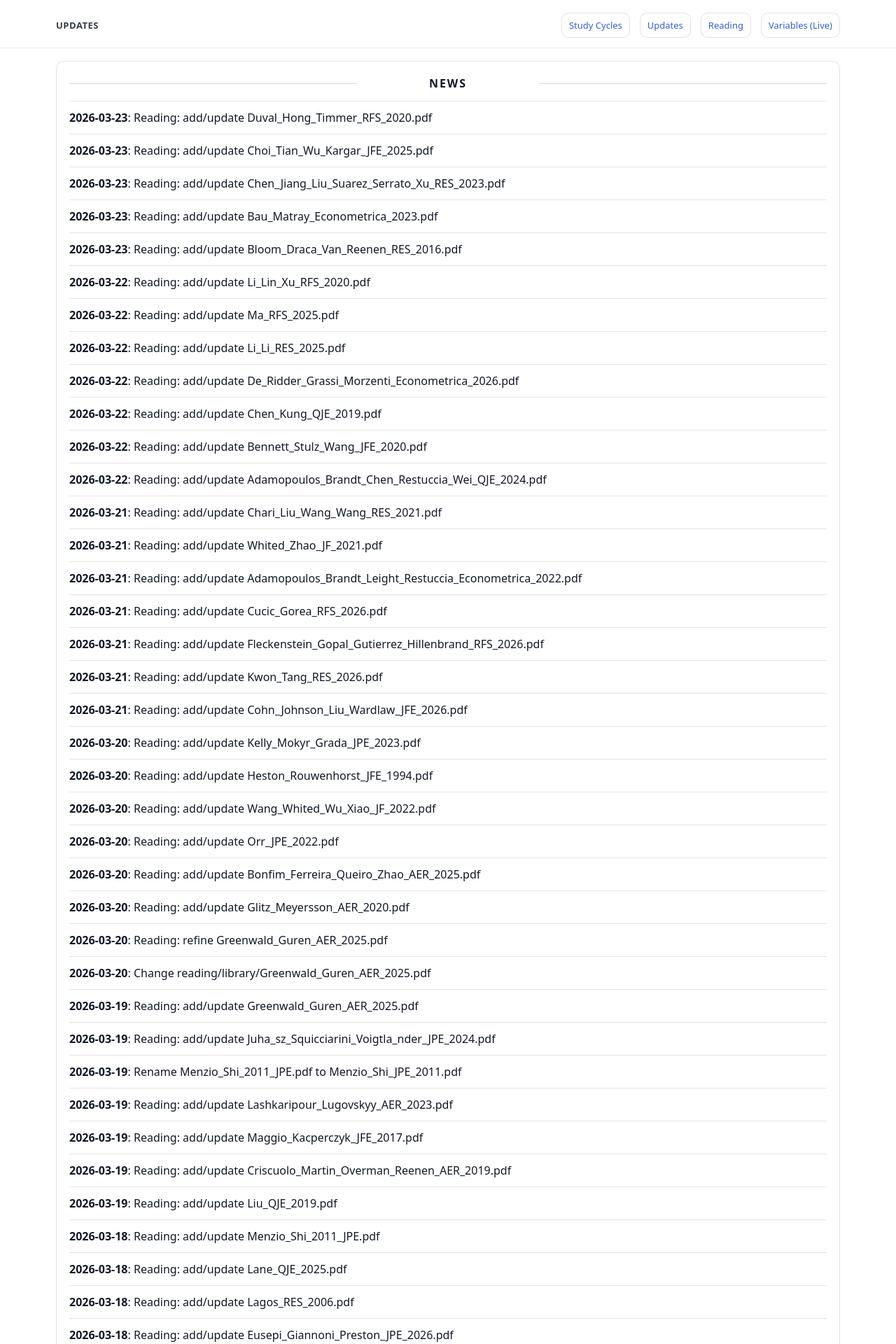
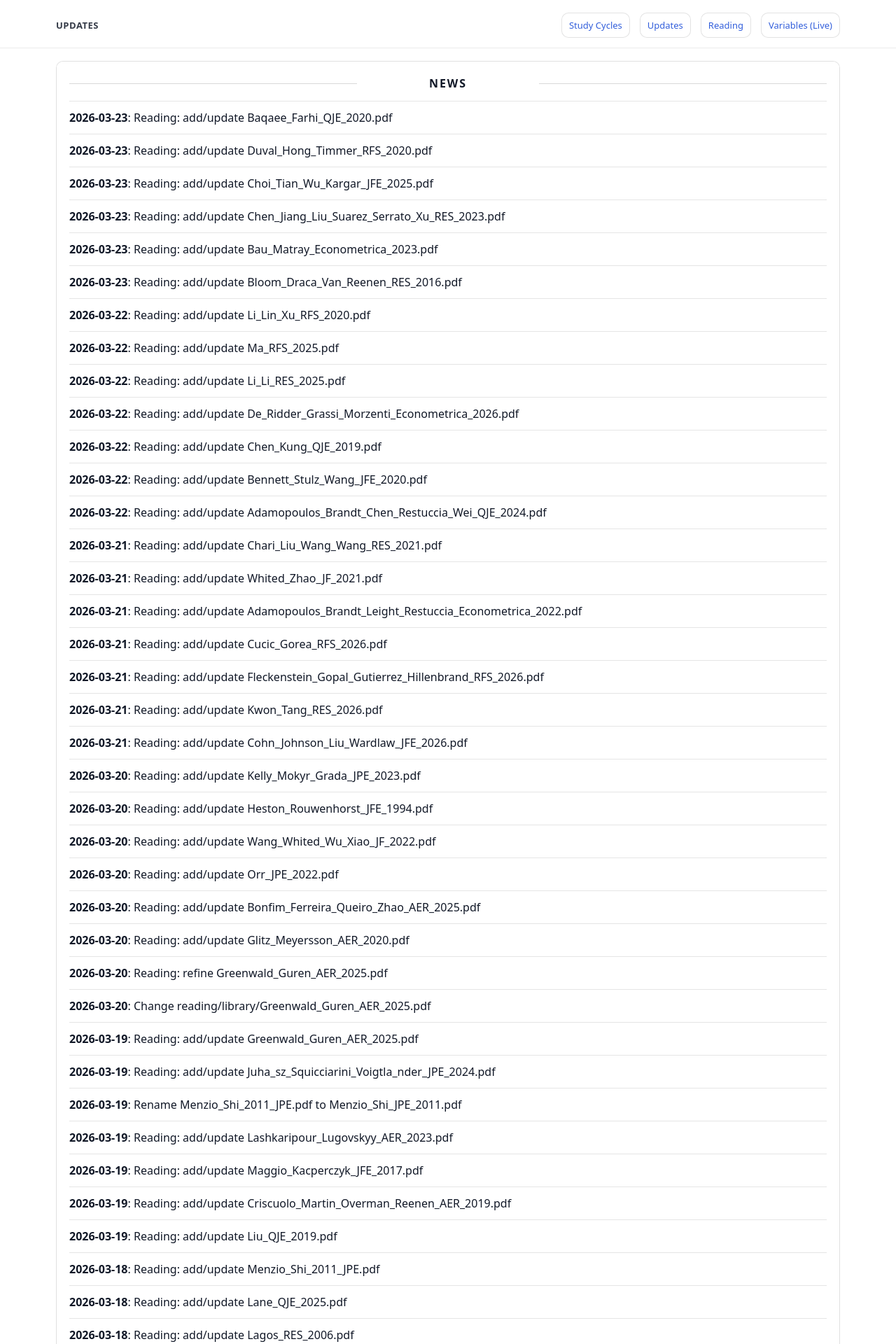
Before and after one commit to yaxinzn/study-archive, a Jekyll site: the page built from updates/index.md, in a window 1280 px wide. Shown: the top 1920 px of the page at 70% size. Built offline with Jekyll 4.4.1, drawn with Linux system fonts in a browser that asks for light colours; some of the changed text lies outside the part shown.

Commit message:
chore: update NEWS feed

```diff
--- a/_data/news.yml
+++ b/_data/news.yml
@@ -1,4 +1,7 @@
 # Auto-generated update history (sorted newest -> oldest). Do not edit manually.
+- ts: "1774265147"
+  date: "2026-03-23"
+  title: "Reading: add/update Baqaee_Farhi_QJE_2020.pdf"
 - ts: "1774264752"
   date: "2026-03-23"
   title: "Reading: add/update Duval_Hong_Timmer_RFS_2020.pdf"
```
